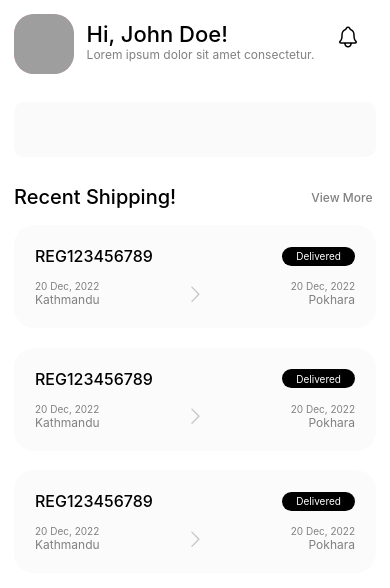
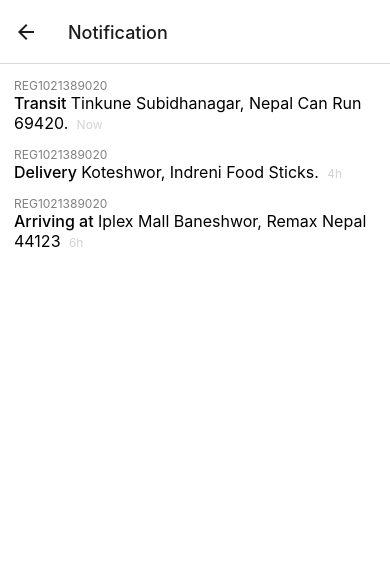
Before and after one commit to sanzaikc/wf_react_native_logistics, a React Native app: screen /Notification in a window 390 px wide. Shown: the top 588 px of the page. Built offline with nearby package versions, Linux system fonts and the light colour scheme; grey boxes are pictures that could not be loaded.

Commit message:
notification item component

```diff
--- a/App.js
+++ b/App.js
@@ -15,7 +15,7 @@ export default function App() {
           component={HomeScreen}
           options={{ headerShown: false }}
         />
-        <Stack.Screen name="Notifications" component={NotificationScreens} />
+        <Stack.Screen name="Notification" component={NotificationScreens} />
       </Stack.Navigator>
     </NavigationContainer>
   );
--- a/src/components/home/UserInfo.jsx
+++ b/src/components/home/UserInfo.jsx
@@ -24,7 +24,7 @@ const UserInfo = () => {
 
       <TouchableOpacity
         style={styles.notification}
-        onPress={() => navigation.navigate("Notifications")}
+        onPress={() => navigation.navigate("Notification")}
       >
         <Ionicons name="md-notifications-outline" size={24} color="black" />
       </TouchableOpacity>
--- /dev/null
+++ b/src/components/notification/NotificationItem.jsx
@@ -0,0 +1,45 @@
+import { StyleSheet, Text, View } from "react-native";
+import { APP_CONSTANTS } from "../../common/constants";
+
+const NotificationItem = ({ notification }) => {
+  return (
+    <View style={styles.container}>
+      <Text style={styles.regNo}>{notification.regNo}</Text>
+      <View style={styles.contentContainer}>
+        <Text style={styles.content}>
+          <Text style={styles.action}>{notification?.action} </Text>
+          {notification.address}
+          <Text style={styles.date}> {notification.date} </Text>
+        </Text>
+      </View>
+    </View>
+  );
+};
+
+export default NotificationItem;
+
+const styles = StyleSheet.create({
+  container: {
+    marginBottom: APP_CONSTANTS.APP_SPACING,
+  },
+  regNo: {
+    color: "gray",
+    fontSize: 12,
+    textTransform: "uppercase",
+  },
+  contentContainer: {
+    flexDirection: "row",
+    alignItems: "baseline",
+  },
+  content: {
+    fontSize: 16,
+  },
+  action: {
+    fontWeight: "500",
+  },
+  date: {
+    fontSize: 12,
+    color: "lightgray",
+    paddingLeft: 5,
+  },
+});
--- a/src/screens/NotificationScreens.jsx
+++ b/src/screens/NotificationScreens.jsx
@@ -1,9 +1,64 @@
 import { StyleSheet, Text, View } from "react-native";
+import { APP_CONSTANTS } from "../common/constants";
+import NotificationItem from "../components/notification/NotificationItem";
 
 const NotificationScreens = () => {
+  const _thisWeek = [
+    {
+      regNo: "reg1021389020",
+      action: "Delivered",
+      address: "Satdobato, Yogikuti 5422.",
+      date: "2d",
+    },
+    {
+      regNo: "reg1021389020",
+      action: "Transit",
+      address: "Ringroad, Tribhuvan Airport.",
+      date: "2d",
+    },
+    {
+      regNo: "reg1021389020",
+      action: "Delivery",
+      address: "Tangal, Naxal.",
+      date: "2d",
+    },
+  ];
+
+  const _today = [
+    {
+      regNo: "reg1021389020",
+      action: "Transit",
+      address: "Tinkune Subidhanagar, Nepal Can Run 69420.",
+      date: "Now",
+    },
+    {
+      regNo: "reg1021389020",
+      action: "Delivery",
+      address: "Koteshwor, Indreni Food Sticks.",
+      date: "4h",
+    },
+    {
+      regNo: "reg1021389020",
+      action: "Arriving at",
+      address: "Iplex Mall Baneshwor, Remax Nepal 44123",
+      date: "6h",
+    },
+  ];
+
+  const _yesterday = [
+    {
+      regNo: "reg1021389020",
+      action: "Request Pickup",
+      address: "Swayambhu, Behind the temple.",
+      date: "13h",
+    },
+  ];
+
   return (
     <View style={styles.container}>
-      <Text>NotificationScreens</Text>
+      {_today.map((el) => (
+        <NotificationItem notification={el} />
+      ))}
     </View>
   );
 };
@@ -14,5 +69,6 @@ const styles = StyleSheet.create({
   container: {
     flex: 1,
     backgroundColor: "#fff",
+    padding: APP_CONSTANTS.APP_SPACING,
   },
 });
```
